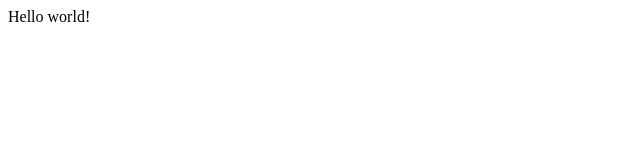
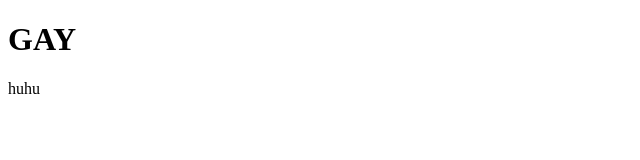
Before and after one commit to seeedy/meaghan-gatsby, a Gatsby site: page / in a window 1280 px wide. Shown: the whole page, without its empty margins (0-640 px from the left). Built offline with nearby package versions, Linux system fonts and the light colour scheme; Gatsby itself is replaced by a stand-in of ours.

Commit message:
basic page structure

```diff
--- a/src/pages/index.js
+++ b/src/pages/index.js
@@ -1,5 +1,12 @@
-import React from "react"
+import React from "react";
 
-export default function Home() {
-  return <div>Hello world!</div>
-}
+const IndexPage = () => {
+    return (
+        <div>
+            <h1>GAY</h1>
+            <div>huhu</div>
+        </div>
+    );
+};
+
+export default IndexPage;
```
Also changed, not shown: src/pages/about.js (added, +16 -0 lines), src/pages/blog.js (added, +7 -0 lines), src/pages/contact.js (added, +12 -0 lines).
